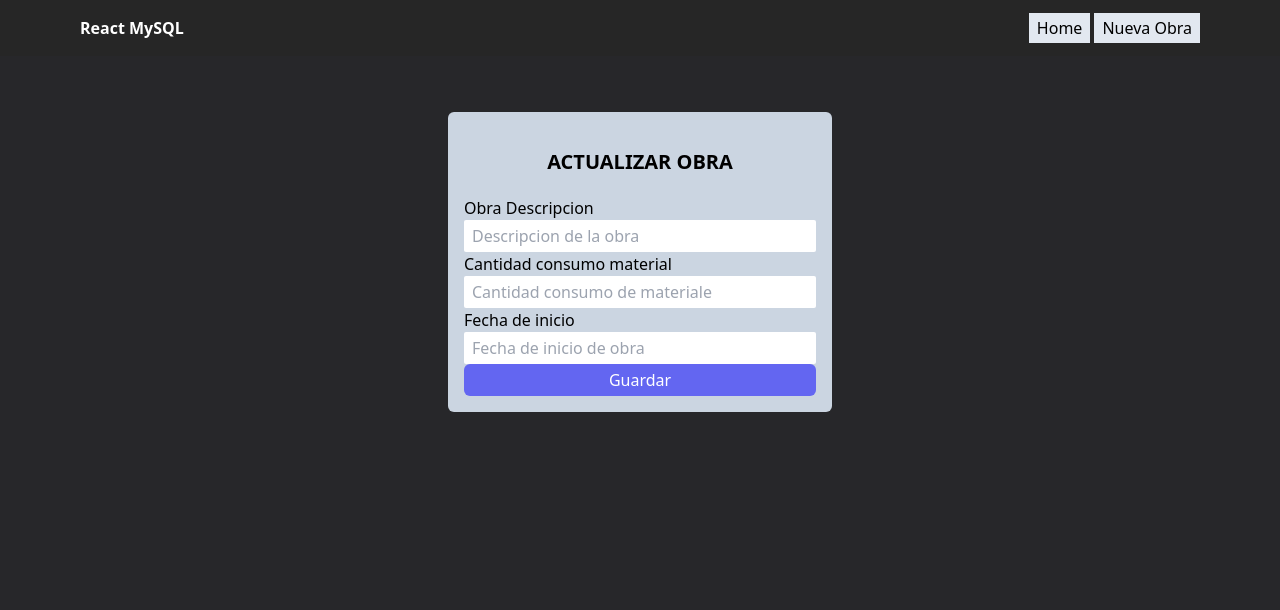
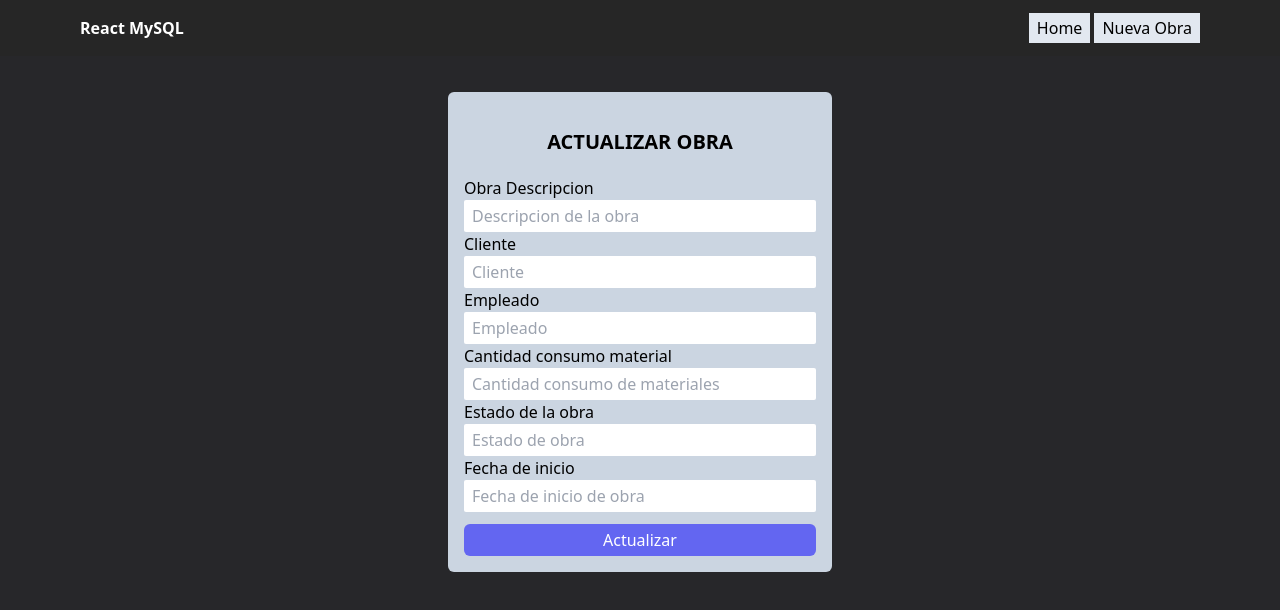
Before and after one commit to elsiri/construtech-react-MySQL, a React (Vite) app in the folder client/: page /edit/1 in a window 1280 px wide. Shown: the top 610 px of the page. Built offline with nearby package versions, Linux system fonts and the light colour scheme; no server answers; the HTML template or start-up script is replaced by a standard one.

Commit message:
Se agregaron campos

```diff
--- a/client/src/pages/ObrasForm.jsx
+++ b/client/src/pages/ObrasForm.jsx
@@ -10,10 +10,16 @@ function ObrasForm() {
     const [obra, setObra] = useState({
         descripcion:"",
         cantidad:"",
-        fecha:""
+        estado:"",
+        fechaini:"",
+        fechafin:"",
+        idCliente:"",
+        idEmpl:""
     })
 
-
+    const inputFechafin = {
+        display: "none"
+    }
     useEffect(() =>{
         const loadObras = async () => {
             if (params.id) {
@@ -21,18 +27,22 @@ function ObrasForm() {
                 setObra({
                     descripcion:obra.descripcion,
                     cantidad:obra.cantidad,
-                    fecha:obra.fechaini
+                    estado:obra.estado,
+                    fechaini:obra.fechaini,
+                    fechafin:obra.fechafin,
+                    cliente:obra.idCliente,
+                    empleado:obra.idEmpl
                 })
             }
         }
         loadObras()
-    }, [])
+    })
 
     return(
         <div className="">
             <Formik initialValues={obra}
             enableReinitialize={true}
-            onSubmit={ async (values, actions) =>{
+            onSubmit={ async (values) =>{
                 console.log(values)
                 if (params.id) {
                    await updateObra(params.id, values)
@@ -44,21 +54,40 @@ function ObrasForm() {
                 setObra({
                     descripcion:"",
                     cantidad:"",
-                    fecha:""
+                    estado:"",
+                    fechaini:"",
+                    fechafin:"",
+                    cliente:"",
+                    empleado:""
                 })
             }}>
                 {({handleChange, handleSubmit, values, isSubmitting}) => (
-                <Form onSubmit={handleSubmit} className="bg-slate-300 max-w-sm rounded-md p-4 mx-auto mt-10">
+                <Form onSubmit={handleSubmit} className="bg-slate-300 max-w-sm rounded-md p-4 mx-auto mt-5">
                     <h1 className="text-xl font-bold uppercase text-center m-5">{params.id ? "Actualizar obra" :"Agregar obra"}</h1>
                     <label className="block">Obra Descripcion</label>
                     <input className="px-2 py-1 rounded-sm w-full"  name="descripcion" id="descripcion" type="text" placeholder="Descripcion de la obra" onChange={handleChange} value={values.descripcion} />
+
+                    <label className="block">Cliente</label>
+                    <input className="px-2 py-1 rounded-sm w-full" name="cliente" id="cliente" type="text" placeholder="Cliente" onChange={handleChange} value={values.cliente} />
+
+                    <label className="block">Empleado</label>
+                    <input className="px-2 py-1 rounded-sm w-full" name="empleado" id="empleado" type="text" placeholder="Empleado" onChange={handleChange} value={values.empleado} />
+
                     <label className="block">Cantidad consumo material</label>
-                    <input className="px-2 py-1 rounded-sm w-full" name="cantidad" id="cantidad" type="text" placeholder="Cantidad consumo de materiale" onChange={handleChange} value={values.cantidad} />
+                    <input className="px-2 py-1 rounded-sm w-full" name="cantidad" id="cantidad" type="text" placeholder="Cantidad consumo de materiales" onChange={handleChange} value={values.cantidad} />
+
+                    <label className="block">Estado de la obra</label>
+                    <input className="px-2 py-1 rounded-sm w-full" name="estado" id="estado" type="text" placeholder="Estado de obra" onChange={handleChange} value={values.estado} />
+
                     <label className="block">Fecha de inicio</label>
-                    <input className="px-2 py-1 rounded-sm w-full" name="fecha" id="fecha" type="text" placeholder="Fecha de inicio de obra" onChange={handleChange} value={values.fecha} />
+                    <input className="px-2 py-1 rounded-sm w-full" name="fechaini" id="fechaini" type="text" placeholder="Fecha de inicio de obra" onChange={handleChange} value={values.fechaini} />
 
-                    <button type="submit" disabled={isSubmitting} className="block bg-indigo-500 px-2 py-1 text-white w-full rounded-md">
-                        {isSubmitting ? "Guardando...": "Guardar"}
+
+                        <label className="block" style={params.id ? inputFechafin:""}>Fecha fin</label>
+                        <input className="px-2 py-1 rounded-sm w-full" style={params.id ? inputFechafin:""} name="fechafin" id="fechafin" type="text" placeholder="Fecha de finalizacion de obra" onChange={handleChange} value={values.fechafin} />
+
+                    <button type="submit" disabled={isSubmitting} className="block bg-indigo-500 px-2 py-1 text-white w-full rounded-md mt-3">
+                        {params.id ? "Actualizar": "Guardar"}
                     </button>
                 </Form>
                 )}
```
Also changed, not shown: 1 other file (tests, documents, lock files or other folders).
